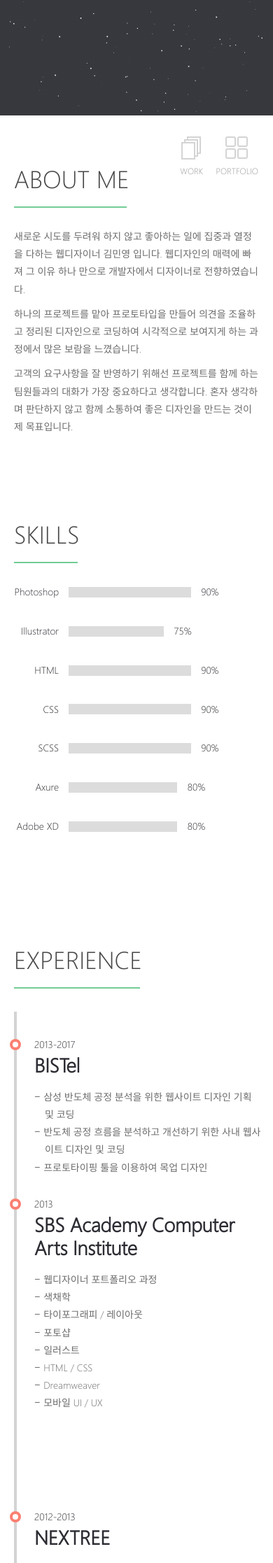
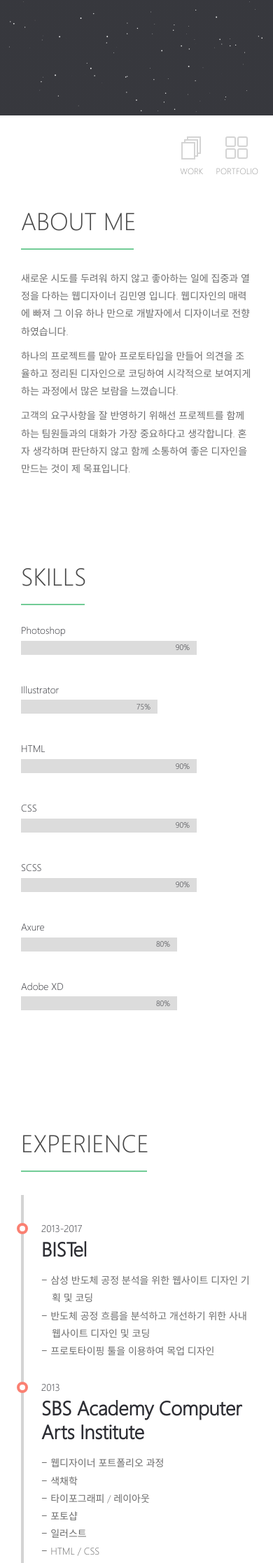
Before and after one commit to mykimdesign/mykimdesign.github.io, a Jekyll site: the page built from index.md, in a window 390 px wide. Shown: the part 735-2969 px from the top of the page at 70% size. Built offline with Jekyll 4.4.1, drawn with Linux system fonts in a browser that asks for light colours; our own code applies the rules of GitHub Pages for plain Markdown files.

Commit message:
modify the progress bar

```diff
--- a/assets/_sass/_mykim.scss
+++ b/assets/_sass/_mykim.scss
@@ -290,7 +290,28 @@
   }
 }
 
+@media screen and (max-width: 1056px) {
+  .content {
+    padding: 80px 30px;
+  }
+}
+
 @media screen and (max-width: 640px) {
+  .my-skills-wrapper {
+    .my-skill {
+      padding: 0;
+      padding-bottom: 12px;
+
+      li {
+        &:first-child {
+          width: 100%;
+          text-align: left;
+          margin-left: inherit;
+          margin-bottom: 6px;
+        }
+      }
+    }
+  }
   .my-experience-wrapper {
 
     .my-experience-timeline {
@@ -379,3 +400,19 @@
     }
   }
 }
+
+@media screen and (max-width: 460px) {
+  .my-skills-wrapper {
+    .my-skill {
+      .progress-bar {
+        height: 20px;
+        margin-right: 0;
+      }
+      .percent {
+        width: auto;
+        margin-left: -34px;
+        font-size: 11px;
+      }
+    }
+  }
+}
```
Also changed, not shown: 2 other files.
